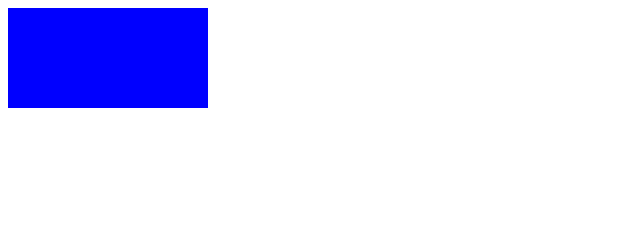
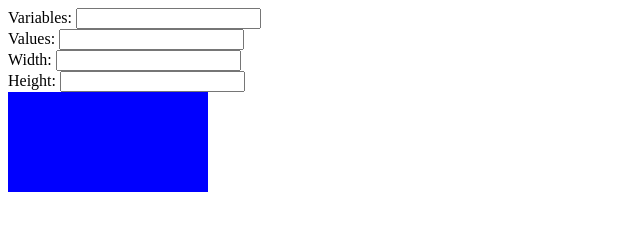
Before and after one commit to JacobMJones/GraphMaker, a website: page index.html in a window 1280 px wide. Shown: the whole page, without its empty margins (0-640 px from the left). Drawn offline with Linux system fonts and the light colour scheme.

Commit message:
Adds input boxes to html

```diff
--- a/index.html
+++ b/index.html
@@ -11,11 +11,20 @@
 	<script src="jquery-3.3.1.min.js"></script>
 	<script src="script.js"></script>
 
+	<div id ="user-interface">
+	Variables: <input type="text" name="variables-input" value=""><br>
+	Values: <input type="text" name="data-input" value=""><br>
+	Width: <input type="text" name="width-input" value=""><br>
+	Height: <input type="text" name="height-input" value=""><br>
+	</div>
+
 	<div id="bar-graph">
 		<div class="bar"></div>
 	</div>
 
 
+
+
 </body>
 
 </html>
--- a/script.js
+++ b/script.js
@@ -1,6 +1,8 @@
 $(document).ready(function () {
 
+});
 
-	console.log('works');
 
-});
+function drawBarChart(data, options, element){
+
+}
```
